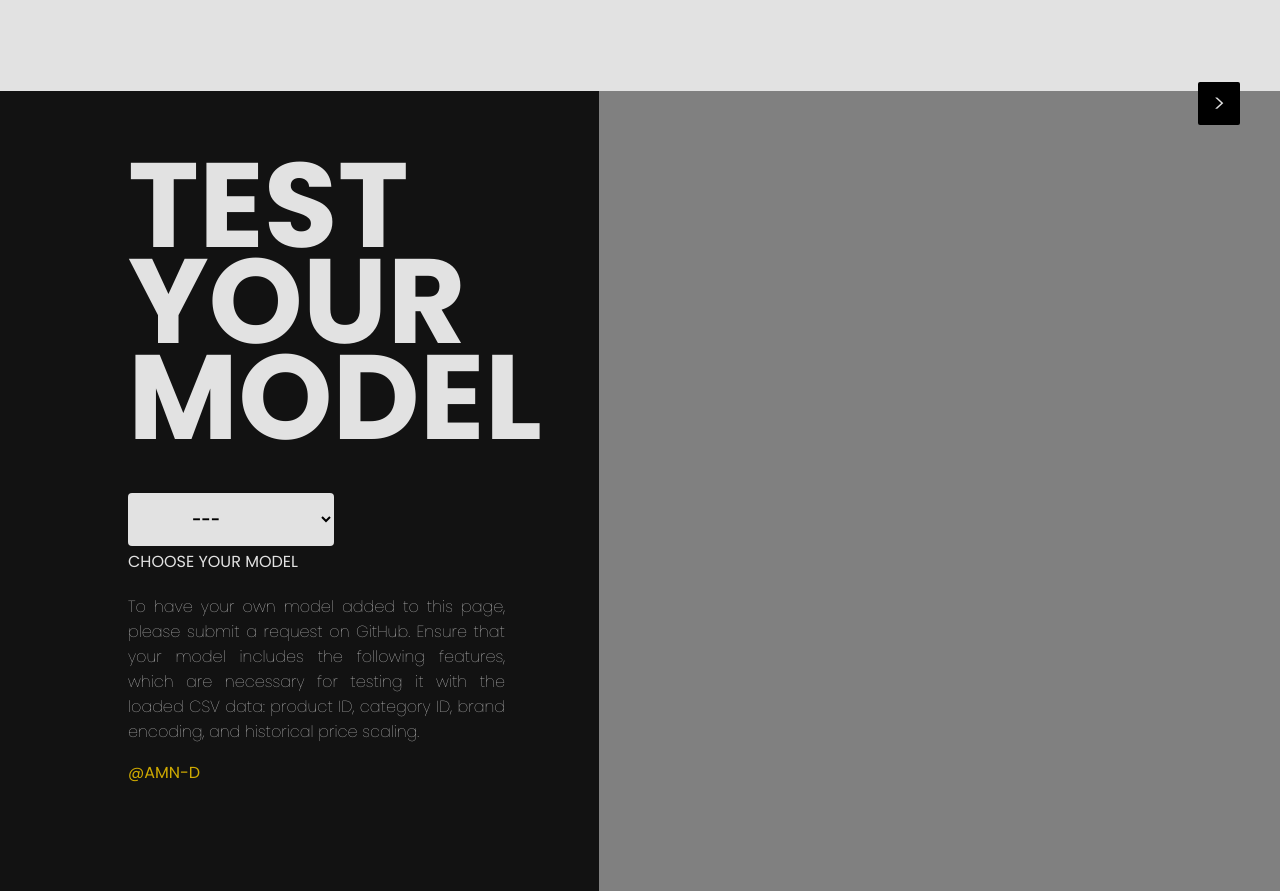
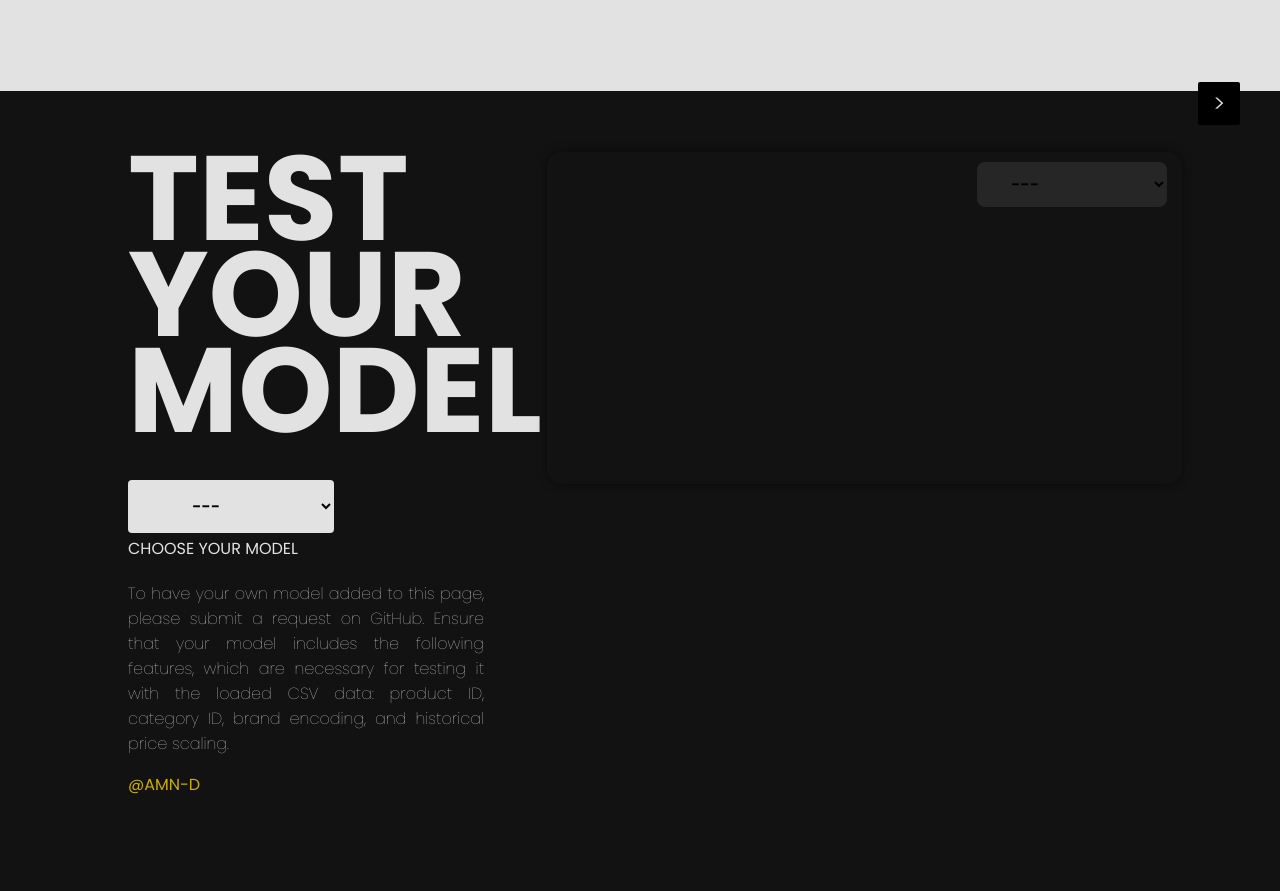
Before and after one commit to AMN-D/PRICEOPTIM, a Django app: page / in a window 1280 px wide. Shown: the part 635-1526 px from the top of the page. Run offline with Django 4.2, Linux system fonts and the light colour scheme; some web fonts are replaced.

Commit message:
unable to call the variables

```diff
--- /dev/null
+++ b/price_optimisation/files/static/chart.js
@@ -0,0 +1,23 @@
+function printSelectedValue(actualData, predictedData) {
+    // Get the selected value from the dropdown
+    var selectedValue = document.getElementById('visualSelector').value;
+    var selectedModelValue = document.getElementById('modelSelector').value;
+
+    if (selectedModelValue === '0') {
+        console.log("No model selected");
+        return;
+    }
+
+    var canvas = document.getElementById('plotCanvas');
+
+    if (selectedValue === '0') {
+        canvas.style.backgroundColor = 'red';
+        console.log("value 0:", actualData);
+    } else if (selectedValue === '1') {
+        canvas.style.backgroundColor = 'blue';
+        console.log("value 1:", predictedData);
+    } else if (selectedValue === '2') {
+        canvas.style.backgroundColor = 'green';
+        console.log("value 2:");
+    }
+}
--- a/price_optimisation/files/static/script.js
+++ b/price_optimisation/files/static/script.js
@@ -112,6 +112,7 @@
 */
 
 /*NEW*/
+
 let lastScrollTop = 0;
 const header = document.querySelector('.base-header');
 const headerHeight = header.offsetHeight; // Get the height of the header
--- a/price_optimisation/files/static/style.css
+++ b/price_optimisation/files/static/style.css
@@ -207,7 +207,6 @@
 }
 
 .body-container-text {
-    padding-left: 10%;
     margin: 0;
     margin-top: 10%;
 }
@@ -224,7 +223,6 @@
 
 .body-container-text-lite {
     width: 100%;
-    padding-left: 10%;
     font-family: "Poppins", sans-serif;
     font-weight: 600;
     font-style: normal;
@@ -236,7 +234,6 @@
 
 .body-container-text-desc {
     width: 100%;
-    padding-left: 10%;
     font-family: "Poppins", sans-serif;
     font-weight: 600;
     font-style: normal;
@@ -248,7 +245,6 @@
 
 .body-container-design {
     margin-top: 5%;
-    padding-left: 10%;
     display: flex;
 }
 
@@ -272,7 +268,6 @@
 
 .body-container-div-num {
     width: 100%;
-    padding-left: 10%;
     font-family: "Poppins", sans-serif;
     font-weight: 400;
     font-style: normal;
@@ -393,7 +388,7 @@
     width: 65%;
     min-height: 100px;
     position: relative;
-    background-color: grey;
+    margin-right: 10%;
 }
 
 .body-main-anal-desc {
@@ -412,7 +407,7 @@
     color: var(--bg-color);
     text-align: justify;
     text-align: justify;
-    width: 80%;
+    width: 85%;
 }
 
 .body-main-anal-desc-expand a {
@@ -425,3 +420,42 @@
 .body-main-anal-desc-expand a:hover {
     color: #fff;
 }
+
+.body-main-anal-canvas {
+    width: 100%;
+    margin-top: 10%;
+    position: relative;
+}
+
+.body-main-anal-canvas canvas {
+    width: 100%;
+    border-radius: 15px;
+    box-shadow: 0 0 10px rgba(0, 0, 0, 0.5);
+    padding: 15px;
+}
+
+.body-main-anal-canvas-wrapper {
+    position: absolute;
+    top: 10px;
+    right: -15px;
+    z-index: 1;
+}
+
+.body-main-anal-canvas-wrapper select {
+    font-family: "Poppins", sans-serif;
+    font-weight: 600;
+    font-style: normal;
+    font-size: 16px;
+    padding: 10px 30px;
+    border: none;
+    border-radius: 8px;
+    background-color: #262626;
+    color: var(--font-color);
+    cursor: pointer;
+    transition: background-color 0.3s, color 0.3s;
+}
+
+.body-main-anal-canvas-wrapper:hover select {
+    background-color: var(--neon-gold);
+    color: var(--bg-color);
+}
--- a/price_optimisation/files/templates/base.html
+++ b/price_optimisation/files/templates/base.html
@@ -98,12 +98,25 @@
                         <a href="https://github.com/amn-d" target="_blank"> @AMN-D</a>
                     </div>
                 </div>
-                <div class="body-main-anal-abs"></div>
+                <div class="body-main-anal-abs">
+                    <div class="body-main-anal-canvas">
+                        <canvas id="plotCanvas"></canvas>
+                        <div class="body-main-anal-canvas-wrapper">
+                            <select id="visualSelector" name="model" onchange="printSelectedValue(`{{ actual_data }}`, `{{ predicted_data }}`)">
+                                <option value="0">---</option>
+                                <option value="1">SCATTERPLOT</option>
+                                <option value="2">LINEPLOT</option>
+                            </select>
+                        </div>
+                    </div>
+                </div>
             </div>
         </div>
     </div>
     {% endblock %}
+    <script src="https://cdn.jsdelivr.net/npm/chart.js"></script>
     <script src="{% static 'script.js' %}"></script>
+    <script src="{% static 'chart.js' %}"></script>
 </body>
 <footer>
     {% block footer %}
--- a/price_optimisation/files/views.py
+++ b/price_optimisation/files/views.py
@@ -1,8 +1,10 @@
 from django.shortcuts import render, HttpResponse
-from django.template import loader
 from django.conf import settings
+from django.http import JsonResponse
 import os
 import pandas as pd
+from sklearn.model_selection import train_test_split
+from tensorflow.keras.models import load_model
 
 def homepage(request):
     selected_model = request.GET.get('model', '')
@@ -10,11 +12,28 @@
     if selected_model == '1':
         df = pd.read_csv(os.path.join(settings.BASE_DIR, 'files', 'data', 'preprocessed_price_optimization_dataset.csv'))
         model_path = os.path.join(settings.BASE_DIR, 'files', 'data', 'price_optimization_model.h5')
-        print('price_optimization_model:', model_path)
-        print('csv:', df)
 
-    template = loader.get_template('home.html')
-    return HttpResponse(template.render())
+        X = df[['product_id', 'category_id', 'brand_encoded', 'historical_price_scaled']]
+        y = df['historical_price']
+        X_train, X_test, y_train, y_test = train_test_split(X, y, test_size=0.2, random_state=42)
+
+        loaded_model = load_model(model_path)
+
+        predictions = loaded_model.predict(X_test)
+        evaluation = loaded_model.evaluate(X_test, y_test)
+
+        actual_data = list(y_test)
+        predicted_data = list(predictions.flatten())
+
+        context = {
+            'actual_data': actual_data,
+            'predicted_data': predicted_data,
+        }
+    else:
+        print("no actual and predicted data")
+        context = {}
+
+    return render(request, 'base.html', context)
 
 '''
 import os
```
